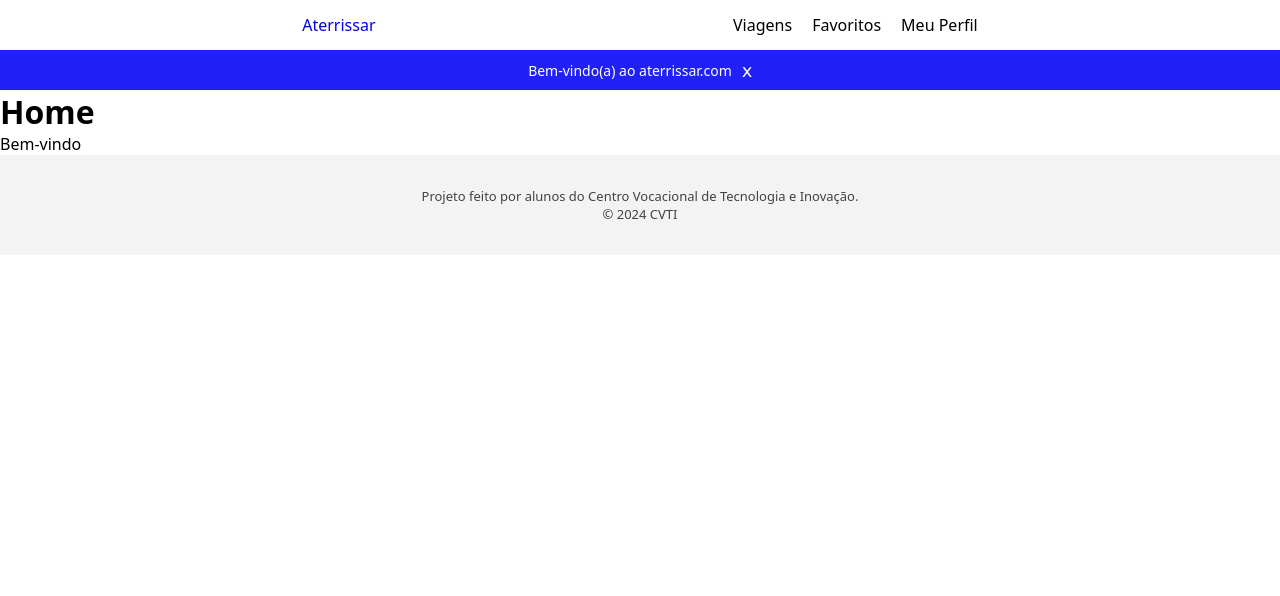
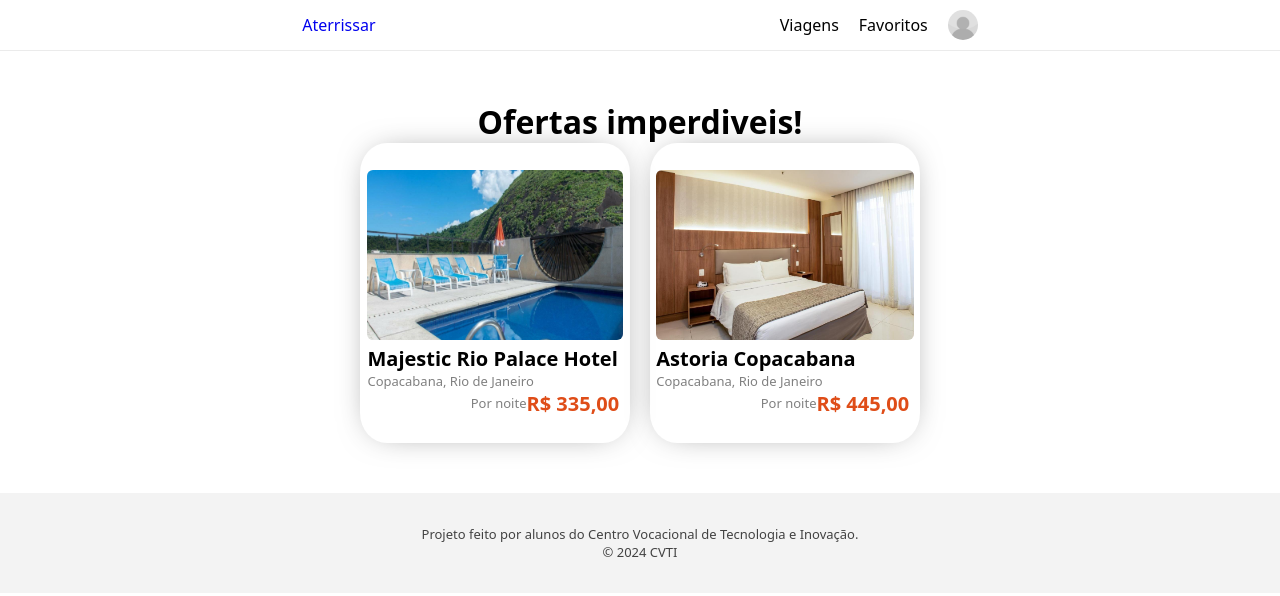
Before and after one commit to h1toh/agencia-turismo-flask-CVTI, a Flask app: page /home in a window 1280 px wide. Shown: the top 596 px of the page. Run offline with Flask 3, Linux system fonts and the light colour scheme; the visitor is signed in with stand-in values (Sample User, id 1).

Commit message:
Ajustes, pfp adicionado (sem funcao por enquanto), mais front-end

```diff
--- /dev/null
+++ b/app/info.json
@@ -0,0 +1,27 @@
+[
+    {
+        "pais": "Brasil",
+        "estado": "Rio de Janeiro",
+        "local": "Copacabana",
+        "hoteis": [
+            {
+                "nome": "Majestic Rio Palace Hotel",
+                "preco": "335,00",
+                "estrelas": 3
+            },
+            {
+                "nome": "Astoria Copacabana",
+                "preco": "445,00",
+                "estrelas": 4
+            },
+            {
+                "nome": "Hilton RJ Copacabana",
+                "preco": "1.240,00",
+                "estrelas": 5
+            }
+        ],
+        "moeda":"R$",
+        "pessoas": 2,
+        "tempo": "Por noite"
+    }
+]
--- /dev/null
+++ b/app/ofer.py
@@ -0,0 +1,4 @@
+import json
+
+with open('app/info.json','r',encoding='utf-8') as of:
+    ofertas = json.load(of)
--- a/app/routes.py
+++ b/app/routes.py
@@ -1,6 +1,6 @@
 from app import app
 from flask import redirect, request, render_template, flash, session
-import json, os
+import json, os, app.ofer as of
 
 app.secret_key = 'CVTI'
 
@@ -10,7 +10,17 @@ def redirectHome():
 
 @app.route("/home")
 def home():
-    return render_template('home.html')
+    hotel1 = of.ofertas[0]['hoteis'][0]['nome']
+    hotel2 = of.ofertas[0]['hoteis'][1]['nome']
+    hotel3 = of.ofertas[0]['hoteis'][2]['nome']
+    local = of.ofertas[0]['local']
+    estado = of.ofertas[0]['estado']
+    preco1 = of.ofertas[0]['hoteis'][0]['preco']
+    preco2 = of.ofertas[0]['hoteis'][1]['preco']
+    preco3 = of.ofertas[0]['hoteis'][2]['preco']
+    tempo = of.ofertas[0]['tempo']
+    moeda = of.ofertas[0]['moeda']
+    return render_template('home.html', hotel1=hotel1,hotel2=hotel2,hotel3=hotel3, local=local, estado=estado, preco1=preco1,preco2=preco2,preco3=preco3, tempo=tempo, moeda=moeda)
 
 @app.route("/viagens")
 def viagens():
--- a/app/static/styles/style.css
+++ b/app/static/styles/style.css
@@ -50,3 +50,8 @@ nav{
     justify-content: right;
     align-items: center;
 }
+.pfp{
+    height: 30px;
+    border-radius: 50%;
+    margin-top: 5px;
+}
--- a/app/templates/base.html
+++ b/app/templates/base.html
@@ -19,7 +19,7 @@
             <a href="/viagens">Viagens</a>
             <a href="/favoritos">Favoritos</a>
             {% if session['user'] %}
-                <a href="/profile">Meu Perfil</a>
+                <a href="/profile"><img class="pfp" title="Meu Perfil" src="{{url_for('static',filename='images/defpfp.jpg')}}" alt=""></a>
             {% else %}
                 <a href="/conectar">Conectar</a>
             {% endif %}
--- a/app/templates/home.html
+++ b/app/templates/home.html
@@ -1,37 +1,82 @@
-
-
 {% extends 'base.html' %}
 
 {% block base %}
-<div id="welc" style="background-color: rgb(32, 32, 247);
-height: 40px;
-color: white;
-display: flex;
-align-items: center;
-padding: 0 20px;
-font-size: 14px;
-gap: 10px;
-justify-content: center;">
-    <p>Bem-vindo(a) ao aterrissar.com</p>
-    <a id="close" style="
-    font-family: 'Lucida Sans', 'Lucida Sans Regular', 'Lucida Grande', 'Lucida Sans Unicode', Geneva, Verdana, sans-serif;
-    cursor: pointer;
-    color: white;
-    height: 10px;
-    font-size: 18px;
-    display: flex;
-    margin-top: -11px;
-    width: 10px;">x</a>
-</div>
-<main>
-    <h1>Home</h1>
-    <p>Bem-vindo</p>
-</main>
-<script>
-    let divWelc = document.getElementById("welc")
-    let closeWelc = document.getElementById("close")
-    closeWelc.addEventListener("click",()=>{
-        divWelc.remove()
-    })
-</script>
+
+<head>
+    <style>
+        #ofertas {
+            display: flex;
+            justify-content: center;
+            align-items: center;
+            flex-direction: column;
+            width: 100%;
+            padding: 50px 0;
+        }
+
+        .majestic {
+            height: 170px;
+            border-radius: 6px;
+        }
+
+        .card {
+            -webkit-box-shadow: 0px 0px 34px -15px rgba(0, 0, 0, 0.61);
+            -moz-box-shadow: 0px 0px 34px -15px rgba(0, 0, 0, 0.61);
+            box-shadow: 0px 0px 34px -15px rgba(0, 0, 0, 0.61);
+            border-radius: 10%;
+            display: flex;
+            justify-content: center;
+            align-items: center;
+            flex-direction: column;
+            height: 300px;
+            width: 270px;
+            overflow: hidden;
+        }
+    </style>
+</head>
+
+<body>
+    <main id="ofertas">
+        <h1>Ofertas imperdiveis!</h1>
+        <main style="
+        display: flex;
+        justify-content: center;
+        align-items: center;
+        width: 100%;
+        background-color: white;
+        gap: 20px;">
+
+            <div class="card">
+                <div>
+                    <img class="majestic" src="{{url_for('static',filename='images/majestic.jpg')}}" alt="majestic">
+                    <h1 style="font-size: 20px;">{{ hotel1 }}</h1>
+                    <p style="font-size: 13px; color: gray;">{{ local }}, {{ estado }}</p>
+                </div>
+                <div style="display: flex;
+                    align-items: center;
+                    margin-left: 100px;">
+                    <p style="color: gray;
+                    font-size: 13px;">{{ tempo }}</p>
+                    <h1 style="font-size: 20px; color: rgb(223, 77, 24);">{{ moeda }} {{ preco1 }}</h1>
+                </div>
+            </div>
+
+            <div class="card">
+                <div>
+                    <img class="majestic" src="{{url_for('static',filename='images/astoria.jpg')}}" alt="majestic">
+                    <h1 style="font-size: 20px;">{{ hotel2 }}</h1>
+                    <p style="font-size: 13px; color: gray;">{{ local }}, {{ estado }}</p>
+                </div>
+                <div style="display: flex;
+                    align-items: center;
+                    margin-left: 100px;">
+                    <p style="color: gray;
+                    font-size: 13px;">{{ tempo }}</p>
+                    <h1 style="font-size: 20px; color: rgb(223, 77, 24);">{{ moeda }} {{ preco2 }}</h1>
+                </div>
+            </div>
+
+        </main>
+
+    </main>
+</body>
 {% endblock %}
```
Also changed, not shown: app/static/images/astoria.jpg (added), app/static/images/defpfp.jpg (added), app/static/images/majestic.jpg (added).
